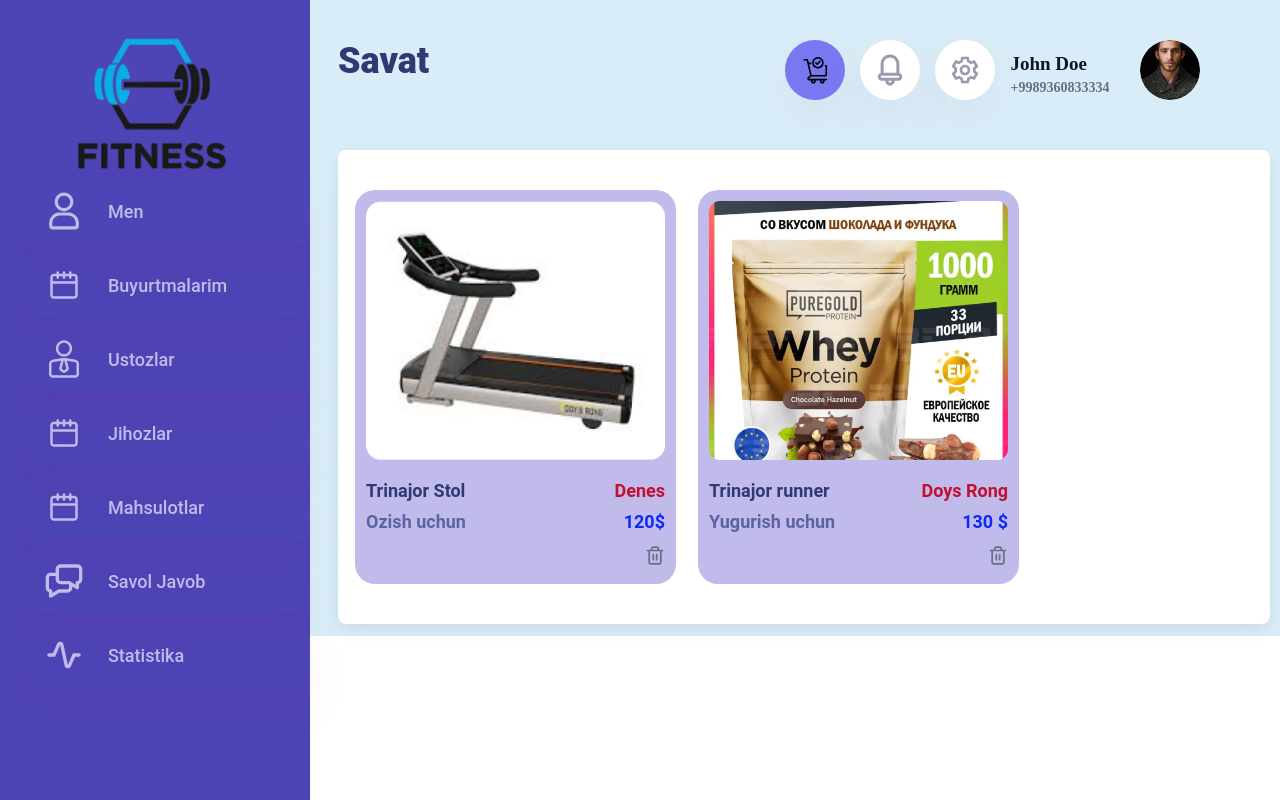
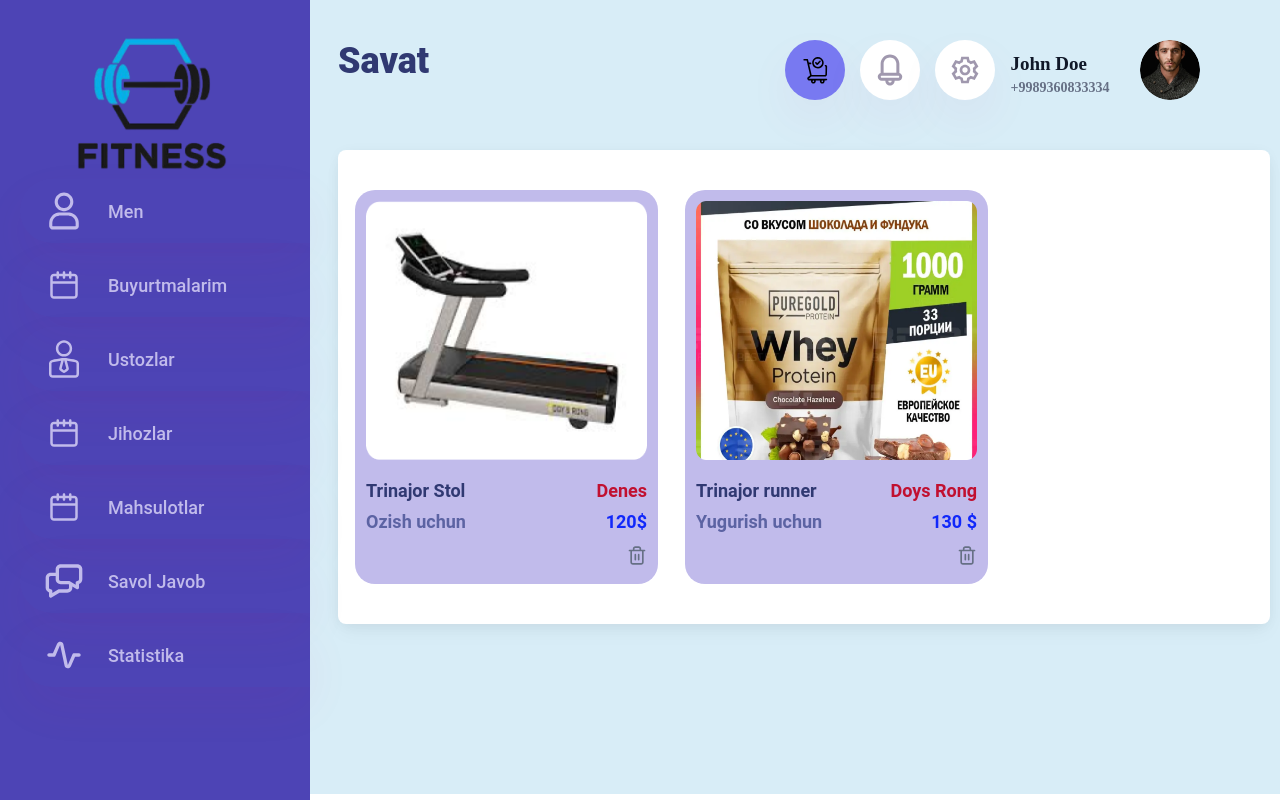
Before and after one commit to AnonymousDevelope/nt-fitness-musoboqa, a React (Vite) app: page /user/savat in a window 1280 px wide. Built offline with nearby package versions, Linux system fonts and the light colour scheme.

Commit message:
add pages

```diff
--- a/src/assets/styles/UserLayouts/UserContent/_buyurtmalarim.scss
+++ b/src/assets/styles/UserLayouts/UserContent/_buyurtmalarim.scss
@@ -3,7 +3,7 @@
         .card{
             padding: 40px 34px;
             .row{
-                gap: 43px;
+                gap: 27px;
             }
         }
     }
--- a/src/assets/styles/UserLayouts/UserContent/_savat.scss
+++ b/src/assets/styles/UserLayouts/UserContent/_savat.scss
@@ -1,7 +1,8 @@
 .savat{
+    height: 79vh;
     .card{
         display: flex;
         flex-direction: row;
-        gap: 22px;
+        gap: 27px;
     }
 }
--- a/src/assets/styles/components/_productcard.scss
+++ b/src/assets/styles/components/_productcard.scss
@@ -1,5 +1,5 @@
 .product__card {
-    width: 321px !important;
+    width: 303px !important;
     flex-shrink: 0;
     border-radius: 20px;
     background: $color-gray-2;
```
